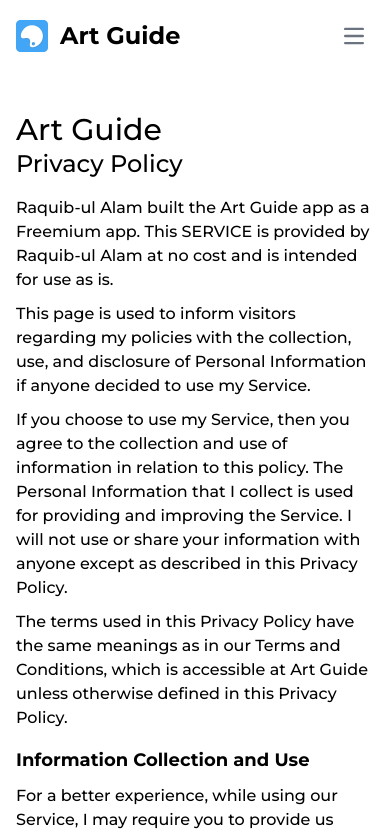
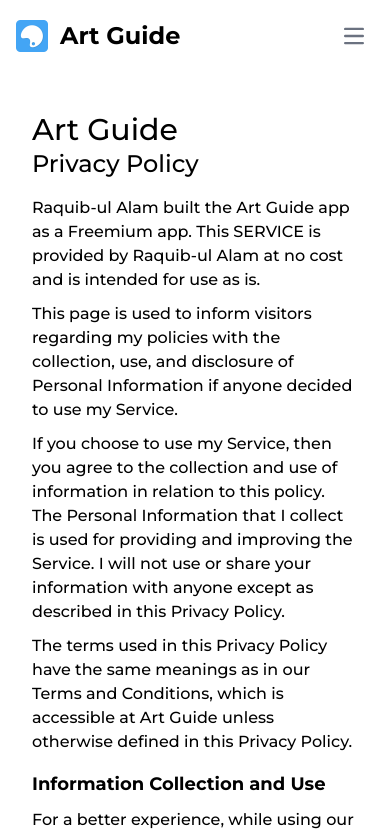
Before and after one commit to Art-Guide/art-guide-app-page, a Nuxt app: page /privacy in a window 390 px wide. Shown: the top 834 px of the page. Built offline with nearby package versions, Linux system fonts and the light colour scheme.

Commit message:
Fix mobile issues

```diff
--- a/pages/delete.vue
+++ b/pages/delete.vue
@@ -1,5 +1,5 @@
 <template>
-  <div class="container mx-auto px-4 py-10">
+  <div class="container mx-auto px-8 py-10">
     <h1 class="text-3xl">Art Guide</h1>
     <h2 class="text-2xl mb-4">Delete your account</h2>
     <p>
--- a/pages/privacy.vue
+++ b/pages/privacy.vue
@@ -1,5 +1,5 @@
 <template>
-  <div class="container mx-auto px-4 py-10">
+  <div class="container mx-auto px-8 py-10">
     <h1 class="text-3xl">Art Guide</h1>
     <h2 class="text-2xl mb-4">Privacy Policy</h2>
     <p>
--- a/pages/terms.vue
+++ b/pages/terms.vue
@@ -1,5 +1,5 @@
 <template>
-  <div class="container mx-auto px-4 py-10">
+  <div class="container mx-auto px-8 py-10">
     <h1 class="text-3xl">Art Guide</h1>
     <h2 class="text-2xl mb-4">Terms & Conditions</h2>
     <p>
```
